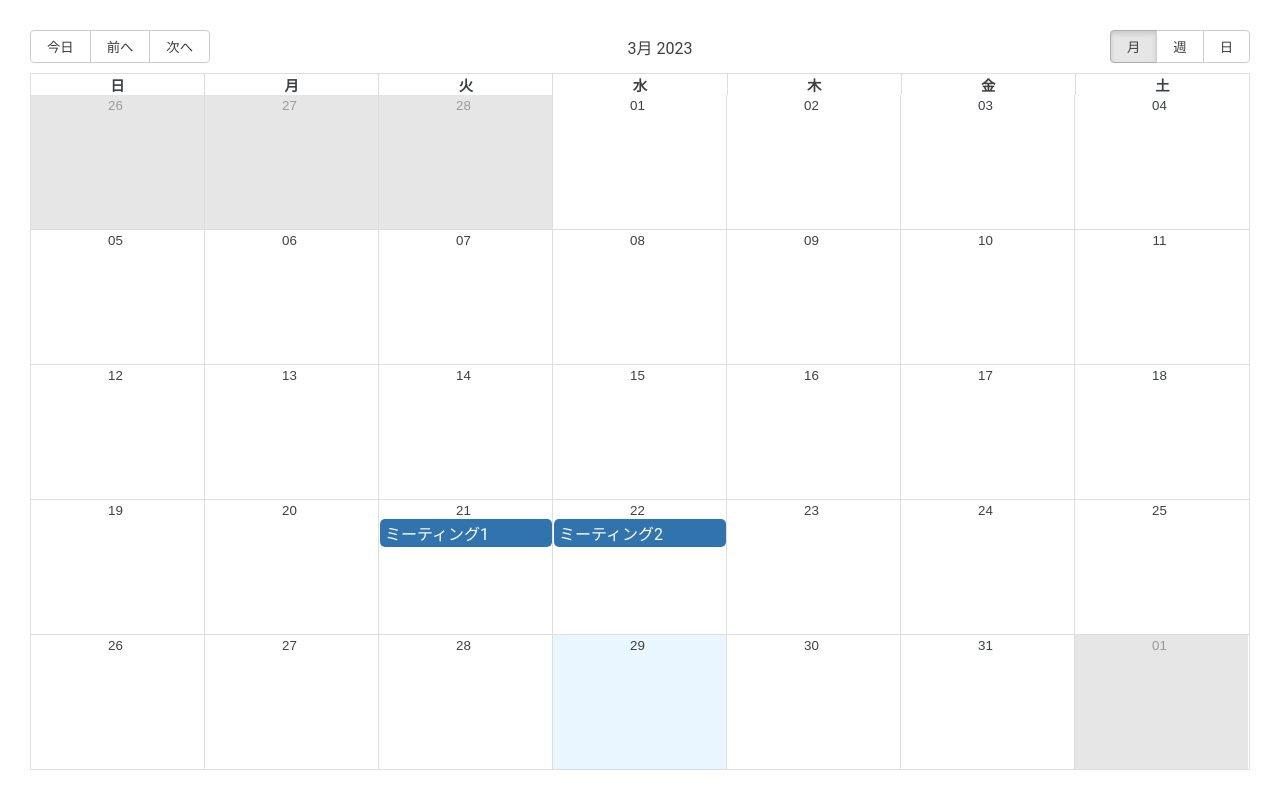
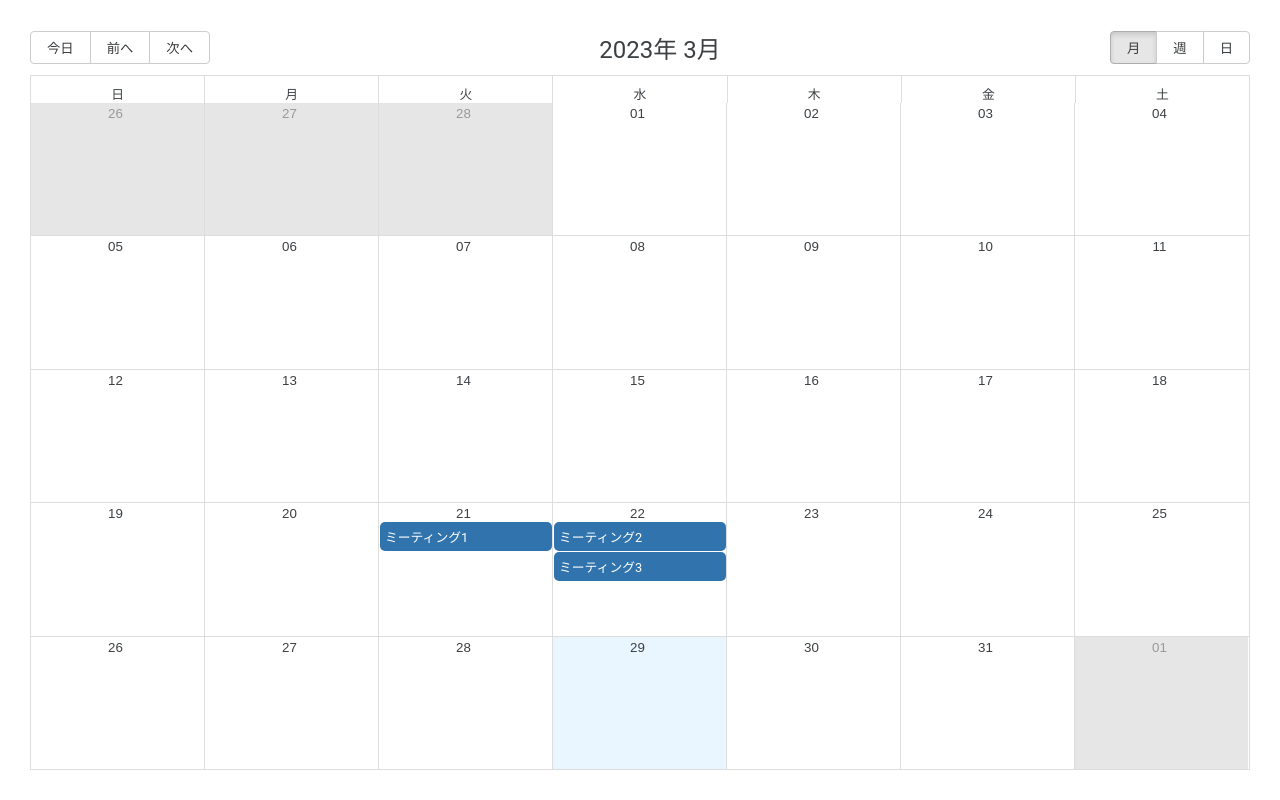
Before and after one commit to yk-1993/calendar-test, a Next.js app: page / in a window 1280 px wide. Built offline with nearby package versions, Linux system fonts and the light colour scheme.

Commit message:
スタイル微調整

```diff
--- a/pages/_calendar.tsx
+++ b/pages/_calendar.tsx
@@ -56,9 +56,10 @@ const MyCalendar: React.FC<MyCalendarProps> = ({ events }) => (
         views={["month", "week", "day"]}
         toolbar
         formats={{
-          dayFormat: "ddd",
+          dayFormat: "d",
           weekdayFormat: "ddd",
           dayHeaderFormat: "M月 D日 (ddd)",
+          monthHeaderFormat: "YYYY年 M月"
         }}
         messages={messages}
         onSelectEvent={(e)=> handleSelectEvent(e)} // 選択されたイベントの情報をアラートで表示
@@ -80,6 +81,17 @@ font-family: Roboto,Arial,sans-serif;
   text-align: center;
 }
 .rbc-header {
+  font-weight: normal;
+  padding-top:0.5rem;
   border-bottom:none;
+  font-size:0.8rem;
+}
+// イベント
+.rbc-event, .rbc-day-slot .rbc-background-event {
+    padding: 5px;
+    font-size: 0.8rem;
+}
+.rbc-toolbar-label {
+  font-size:1.5rem;
 }
 `;
--- a/pages/index.tsx
+++ b/pages/index.tsx
@@ -18,6 +18,12 @@ const events = [
     end: new Date(2023, 2, 22, 13, 0, 0),
     user:"テスト次郎"
   },
+  {
+    title: "ミーティング3",
+    start: new Date(2023, 2, 22, 16, 0, 0),
+    end: new Date(2023, 2, 22, 18, 0, 0),
+    user:"テスト三郎"
+  },
   // その他のイベント...
 ];
 
```
